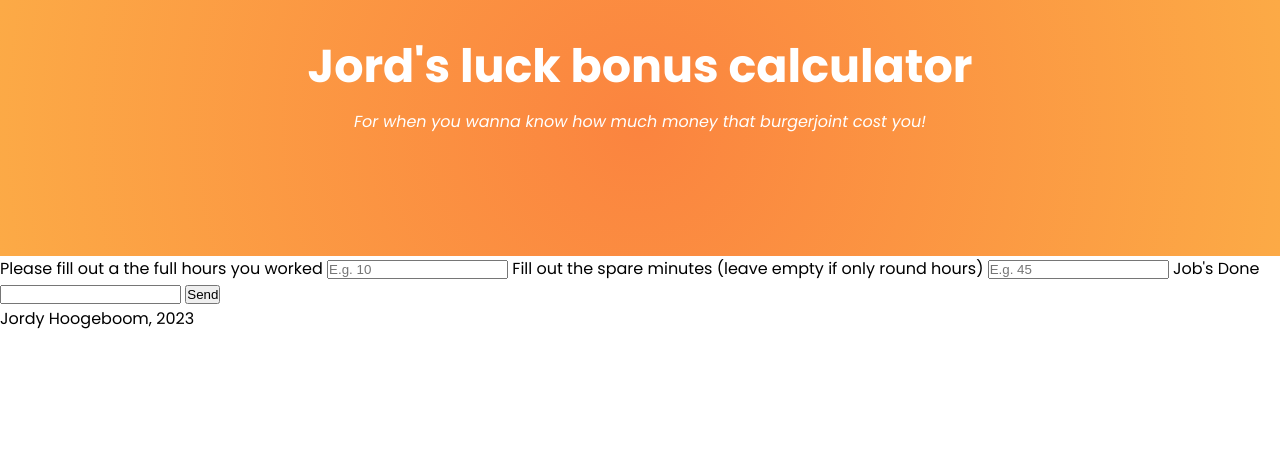
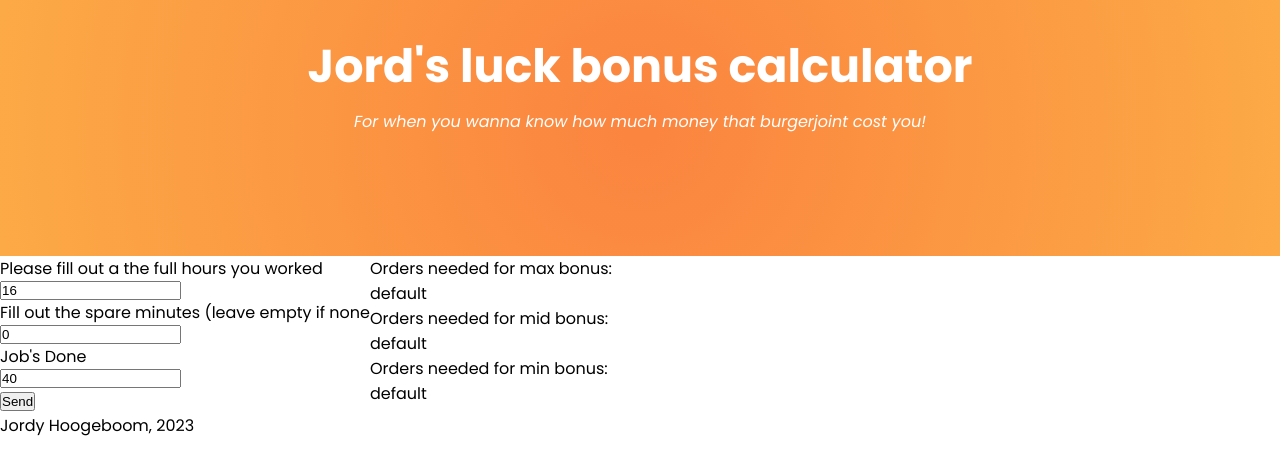
Before and after one commit to JordyHB/luck-bonus-calculator, a plain HTML site: page index.html in a window 1280 px wide. Drawn offline with Linux system fonts and the light colour scheme.

Commit message:
got the script working, need to refine formula

```diff
--- a/calculator.js
+++ b/calculator.js
@@ -1,11 +1,22 @@
 function returnInput() {
+    // gets the amount of work hours input on the form
     const hoursWorked = document.getElementById('hours-field').value;
+    // get the amount of work minutes from the input form
+    const minWorked = document.getElementById('minutes-field').value;
+    // gets the amount of jobs done input on the form
     const jobsDone = document.getElementById('jobs-field').value;
-    if (jobsDone / hoursWorked > 2.9) {
-        console.log('congrats you were lucky this week')
-    } else {
-        console.log('stinky')
-    }
+    // preps the output field variables
+    const minBonusField = document.getElementById('orders-needed-min')
+    console.log(minBonusField)
+    const midBonusField = document.getElementById('orders-needed-mid')
+    console.log(midBonusField)
+    const maxBonusField = document.getElementById('orders-needed-high')
+    console.log(maxBonusField)
+    minBonusField.innerHTML = (Math.floor(hoursWorked * 2.50)).toString()
+    midBonusField.innerHTML = (Math.floor(hoursWorked * 2.7)).toString()
+    maxBonusField.innerHTML = (Math.floor(hoursWorked * 2.90)).toString()
+
+    event.preventDefault();
 }
 
 console.log('hello')
--- a/index.html
+++ b/index.html
@@ -15,20 +15,27 @@
     </div>
 </header>
 <main>
+    <div class="outer-container">
         <section class="input-fields">
             <form onsubmit="returnInput()">
                 <label for="hours-field">Please fill out a the full hours you worked</label>
-            <input type="number" name="hours-worked" id="hours-field" placeholder="E.g. 10" required/>
-            <label for="minutes-field">Fill out the spare minutes (leave empty if only round hours)</label>
-            <input type="number" name="extra-minutes" id="minutes-field" placeholder="E.g. 45"/>
+                <input type="number" name="hours-worked" id="hours-field" placeholder="E.g. 10" min="0" value="16" required/>
+                <label for="minutes-field">Fill out the spare minutes (leave empty if none</label>
+                <input type="number" name="extra-minutes" id="minutes-field" placeholder="E.g. 45" min="0" value="0"/>
                 <label for="jobs-field">Job's Done</label>
-            <input type="number" name="jobs-done" id="jobs-field" required/>
+                <input type="number" name="jobs-done" id="jobs-field" min="0" value="40" required/>
                 <button type="submit">Send</button>
             </form>
         </section>
         <section class="output-fields">
-
+            <p class="output-indicator">Orders needed for max bonus: </p>
+            <span id="orders-needed-high">default</span>
+            <p class="output-indicator">Orders needed for mid bonus:</p>
+            <span id="orders-needed-mid">default</span>
+            <p class="output-indicator">Orders needed for min bonus:</p>
+            <span id="orders-needed-min">default</span>
         </section>
+    </div>
 </main>
 <footer>
     <p class="signature">Jordy Hoogeboom, 2023</p>
--- a/styles/styles.css
+++ b/styles/styles.css
@@ -69,7 +69,21 @@ header {
 }
 /* --------------- 4.1 main ------------------------- */
 
+.outer-container {
+    display: flex;
+    flex-direction: row;
+}
+
 /* --------------- 4.2 input-field ------------------- */
+
+input {
+    display: block;
+}
+.input-fields {
+    display: flex;
+    flex-direction: column;
+
+}
 /* --------------- 4.2 output-field ------------------- */
 
 /* ------------------------------- 5. Media Queries -------------------------------- */
```
Lines whose indentation alone changed are shown as unchanged.
